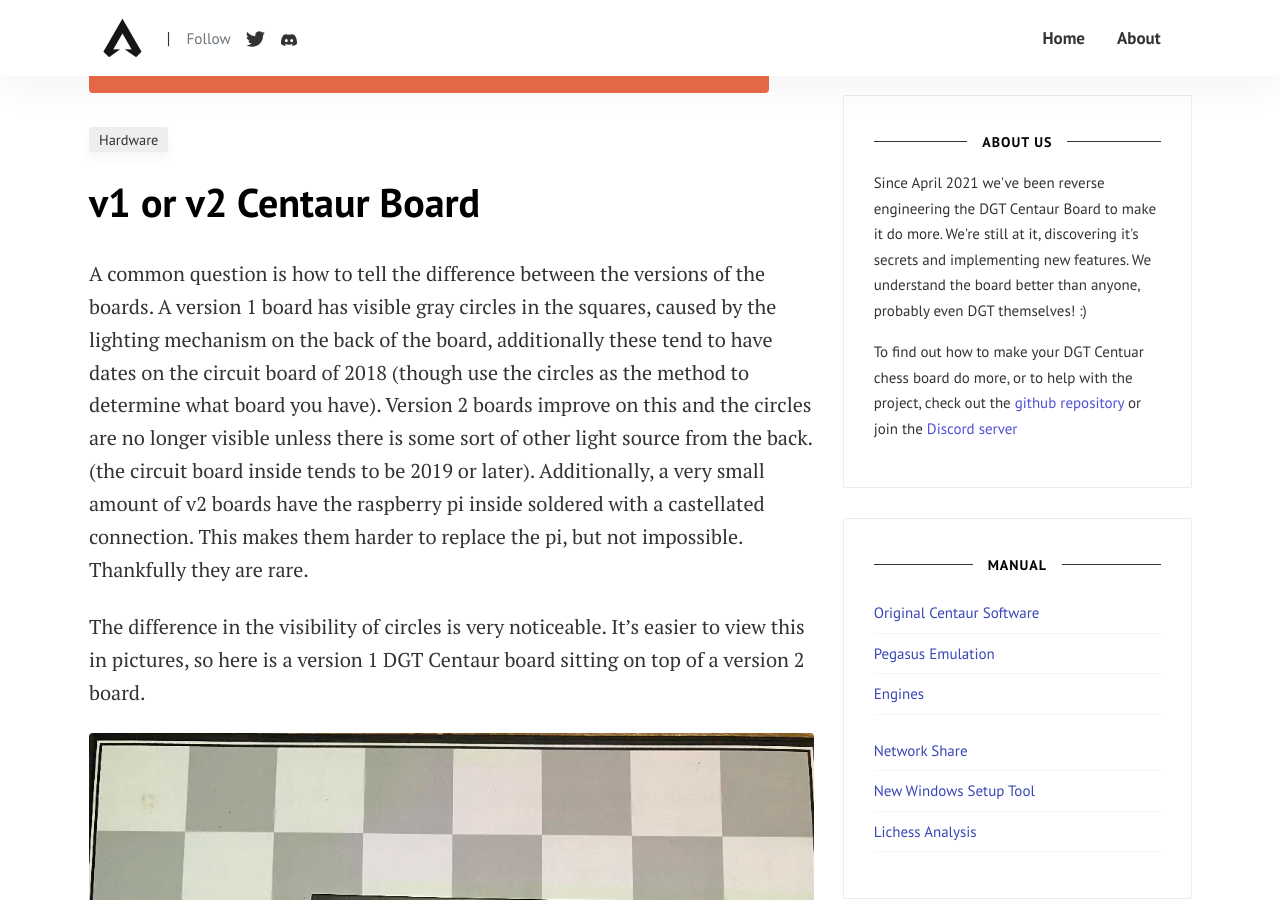
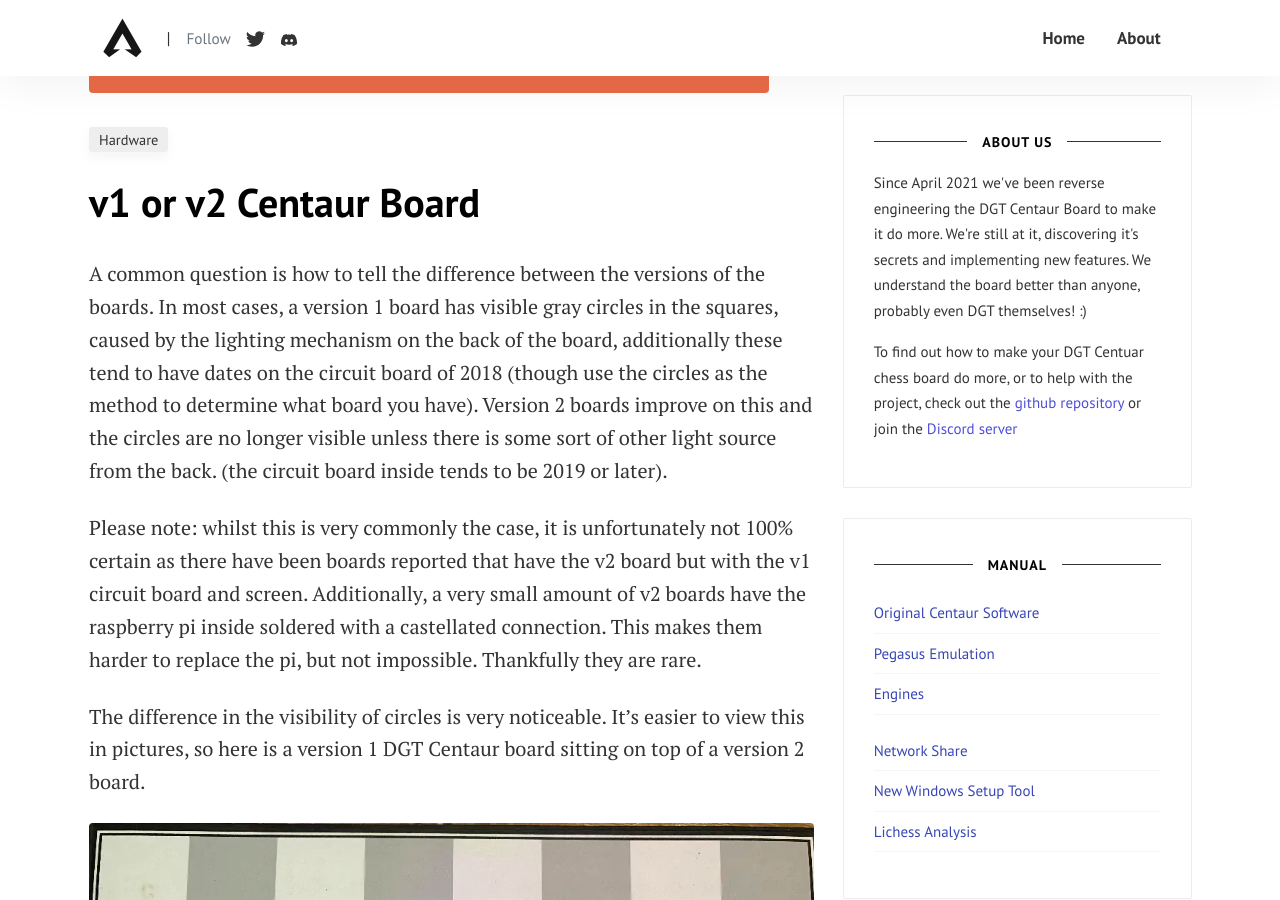
Before and after one commit to DGTCentaurMods/dgtcentaurmods.github.io, a Jekyll site: the page built from _posts/2023-10-11-v1-v2-centaur-difference.md, in a window 1280 px wide and 900 px high, scrolled down 379 px. Built offline with Jekyll 4.4.1, drawn with Linux system fonts in a browser that asks for light colours.

Commit message:
Update 2023-10-11-v1-v2-centaur-difference.md

```diff
--- a/_posts/2023-10-11-v1-v2-centaur-difference.md
+++ b/_posts/2023-10-11-v1-v2-centaur-difference.md
@@ -5,10 +5,11 @@
 categories: [ Hardware ]
 image: assets/images/hardware-orange.png
 ---
-A common question is how to tell the difference between the versions of the boards. A version 1 board has visible gray circles in the squares, caused by the lighting mechanism on the back of the board, additionally these tend
+A common question is how to tell the difference between the versions of the boards. In most cases, a version 1 board has visible gray circles in the squares, caused by the lighting mechanism on the back of the board, additionally these tend
 to have dates on the circuit board of 2018 (though use the circles as the method to determine what board you have). Version 2 boards improve on this and the circles are no longer visible unless there is some sort of other light
-source from the back. (the circuit board inside tends to be 2019 or later). Additionally, a very small amount of v2 boards have the raspberry pi inside soldered with a castellated connection.
-This makes them harder to replace the pi, but not impossible. Thankfully they are rare.
+source from the back. (the circuit board inside tends to be 2019 or later).
+
+Please note: whilst this is very commonly the case, it is unfortunately not 100% certain as there have been boards reported that have the v2 board but with the v1 circuit board and screen. Additionally, a very small amount of v2 boards have the raspberry pi inside soldered with a castellated connection. This makes them harder to replace the pi, but not impossible. Thankfully they are rare.
 
 The difference in the visibility of circles is very noticeable. It's easier to view this in pictures, so here is a version 1 DGT Centaur board sitting on top of a version 2 board.
 
```
